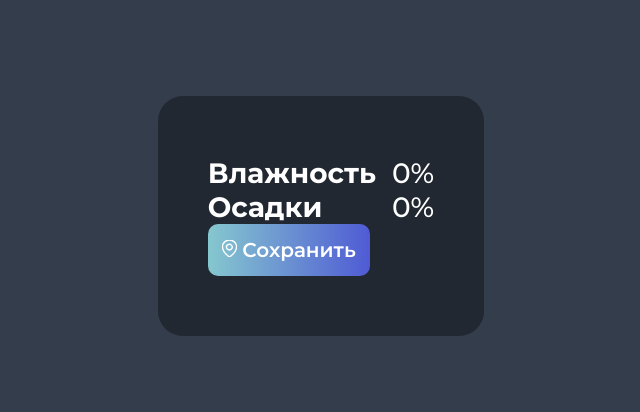
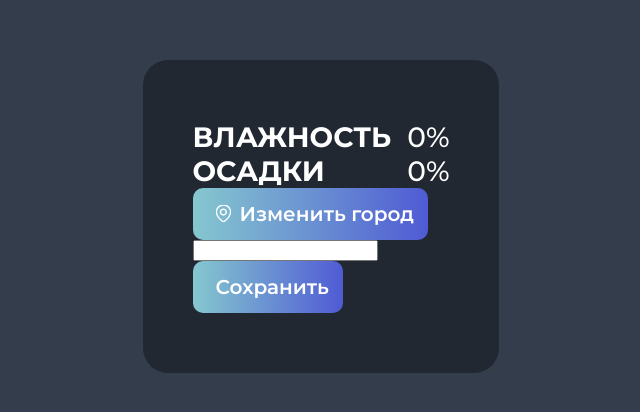
Before and after one commit to Rjevskey/weather-widget, a Vue app: page / in a window 1280 px wide. Shown: the part 192-604 px from the top of the page, without its empty margins (319-959 px from the left). Built offline with nearby package versions, Linux system fonts and the light colour scheme.

Commit message:
work commit 24.10.25

```diff
--- a/package.json
+++ b/package.json
@@ -1,5 +1,5 @@
 {
-  "name": "cryptocurrency-parser-vue",
+    "name": "weather-widget",
     "private": true,
     "version": "0.0.0",
     "type": "module",
--- a/src/App.vue
+++ b/src/App.vue
@@ -1,17 +1,13 @@
 <script setup>
-import MyButton from "./components/MyButton.vue";
-import IconComponent from "./assets/icon/icons-location.vue";
 import Stat from "./components/Stat.vue";
+import SitySelect from "./components/SitySelect.vue";
 </script>
 
 <template>
     <main class="main">
         <Stat label="Влажность" stat="0%" />
         <Stat label="Осадки" stat="0%" />
-        <MyButton>
-            <IconComponent></IconComponent>
-            Сохранить
-        </MyButton>
+        <SitySelect></SitySelect>
     </main>
 </template>
 
--- a/src/components/MyButton.vue
+++ b/src/components/MyButton.vue
@@ -15,6 +15,10 @@
     border: none;
     border-radius: 10px;
 
+    display: flex;
+    gap: 9px;
+    align-items: center;
+
     font-family: var(--font);
     font-size: 20px;
     font-weight: 600;
--- /dev/null
+++ b/src/components/SitySelect.vue
@@ -0,0 +1,13 @@
+<script setup>
+import MyButton from "./MyButton.vue";
+import IconComponent from "./icon/icons-location.vue";
+</script>
+
+<template>
+    <MyButton>
+        <IconComponent />
+        Изменить город
+    </MyButton>
+    <input />
+    <MyButton> Сохранить </MyButton>
+</template>
--- a/src/components/Stat.vue
+++ b/src/components/Stat.vue
@@ -23,8 +23,8 @@ const { label = "Не задан", stat } = defineProps({
 }
 
 .stat-name {
-    font-size: 28px;
     font-weight: 700;
+    text-transform: uppercase;
 }
 
 .stat-value {
```
Also changed, not shown: src/components/icon/icons-location.vue (renamed from src/assets/icon/icons-location.vue), 2 other files (tests, documents, lock files or other folders). Lines whose indentation alone changed are shown as unchanged.
